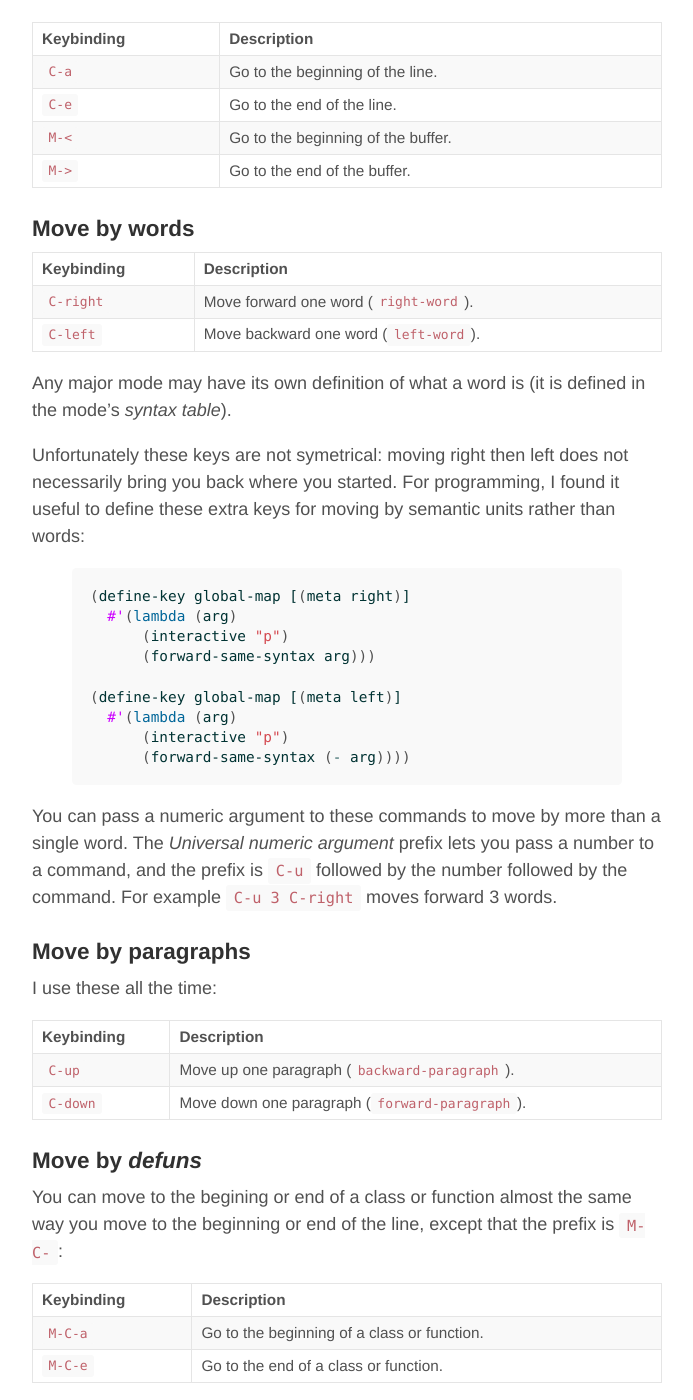
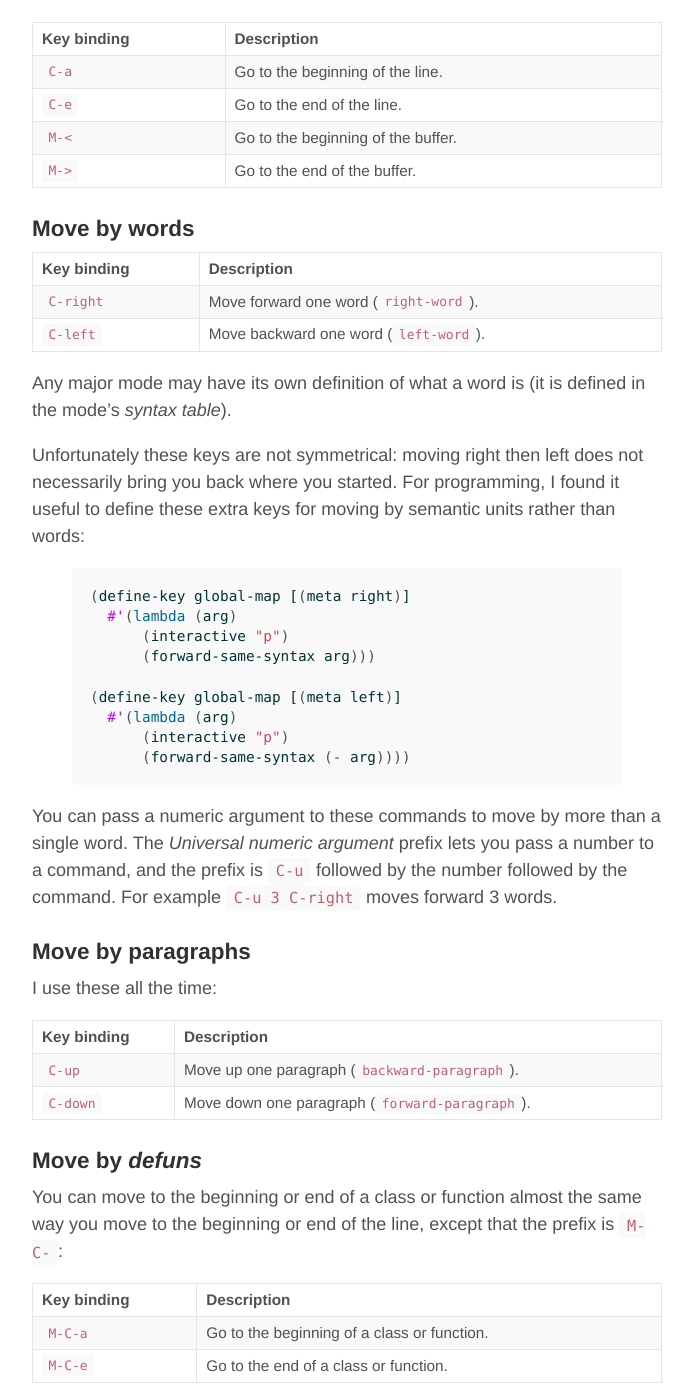
Before and after one commit to philippe-grenet/philippe-grenet.github.io, a Jekyll site: the page built from _posts/2015-06-28-fast-cursor-movement.md, in a window 1280 px wide and 1400 px high, scrolled down 744 px. Shown: the whole window, without its empty margins (293-986 px from the left). Built offline with Jekyll 4.4.1, drawn with Linux system fonts in a browser that asks for light colours; some of the changed text lies outside the part shown.

Commit message:
Spelling

```diff
--- a/_posts/2015-06-28-fast-cursor-movement.md
+++ b/_posts/2015-06-28-fast-cursor-movement.md
@@ -27,7 +27,7 @@ arrow keys because they are easy to remember[^fn-arrow_keys].
 
 These four keys are a must:
 
-Keybinding           | Description
+Key binding          | Description
 ---------------------|---------------------------------------------------------
 `C-a`                | Go to the beginning of the line.
 `C-e`                | Go to the end of the line.
@@ -36,7 +36,7 @@ Keybinding           | Description
 
 ### Move by words
 
-Keybinding           | Description
+Key binding          | Description
 ---------------------|---------------------------------------------------------
 `C-right`            | Move forward one word (`right-word`).
 `C-left`             | Move backward one word (`left-word`).
@@ -44,7 +44,7 @@ Keybinding           | Description
 Any major mode may have its own definition of what a word is (it is defined in
 the mode's *syntax table*).
 
-Unfortunately these keys are not symetrical: moving right then left does not
+Unfortunately these keys are not symmetrical: moving right then left does not
 necessarily bring you back where you started. For programming, I found it
 useful to define these extra keys for moving by semantic units rather than
 words:
@@ -70,17 +70,17 @@ command. For example `C-u 3 C-right` moves forward 3 words.
 
 I use these all the time:
 
-Keybinding           | Description
+Key binding          | Description
 ---------------------|---------------------------------------------------------
 `C-up`               | Move up one paragraph (`backward-paragraph`).
 `C-down`             | Move down one paragraph (`forward-paragraph`).
 
 ### Move by *defuns*
 
-You can move to the begining or end of a class or function almost the same way
+You can move to the beginning or end of a class or function almost the same way
 you move to the beginning or end of the line, except that the prefix is `M-C-`:
 
-Keybinding           | Description
+Key binding          | Description
 ---------------------|---------------------------------------------------------
 `M-C-a`              | Go to the beginning of a class or function.
 `M-C-e`              | Go to the end of a class or function.
@@ -94,7 +94,7 @@ sexp) is an atom or a list. For other programming languages, Emacs also
 considers strings and blocs between curly braces or square brackets. Moving by
 sexp is similar to moving by word, only the prefix is `M-C-`:
 
-Keybinding           | Description
+Key binding          | Description
 ---------------------|---------------------------------------------------------
 `M-C-left`           | Move forward one sexp (`forward-sexp`).
 `M-C-right`          | Move backward one sexp (`backward-sexp`).
```
Also changed, not shown: other parts of _posts/2015-06-28-fast-cursor-movement.md (+1 -1 lines).
